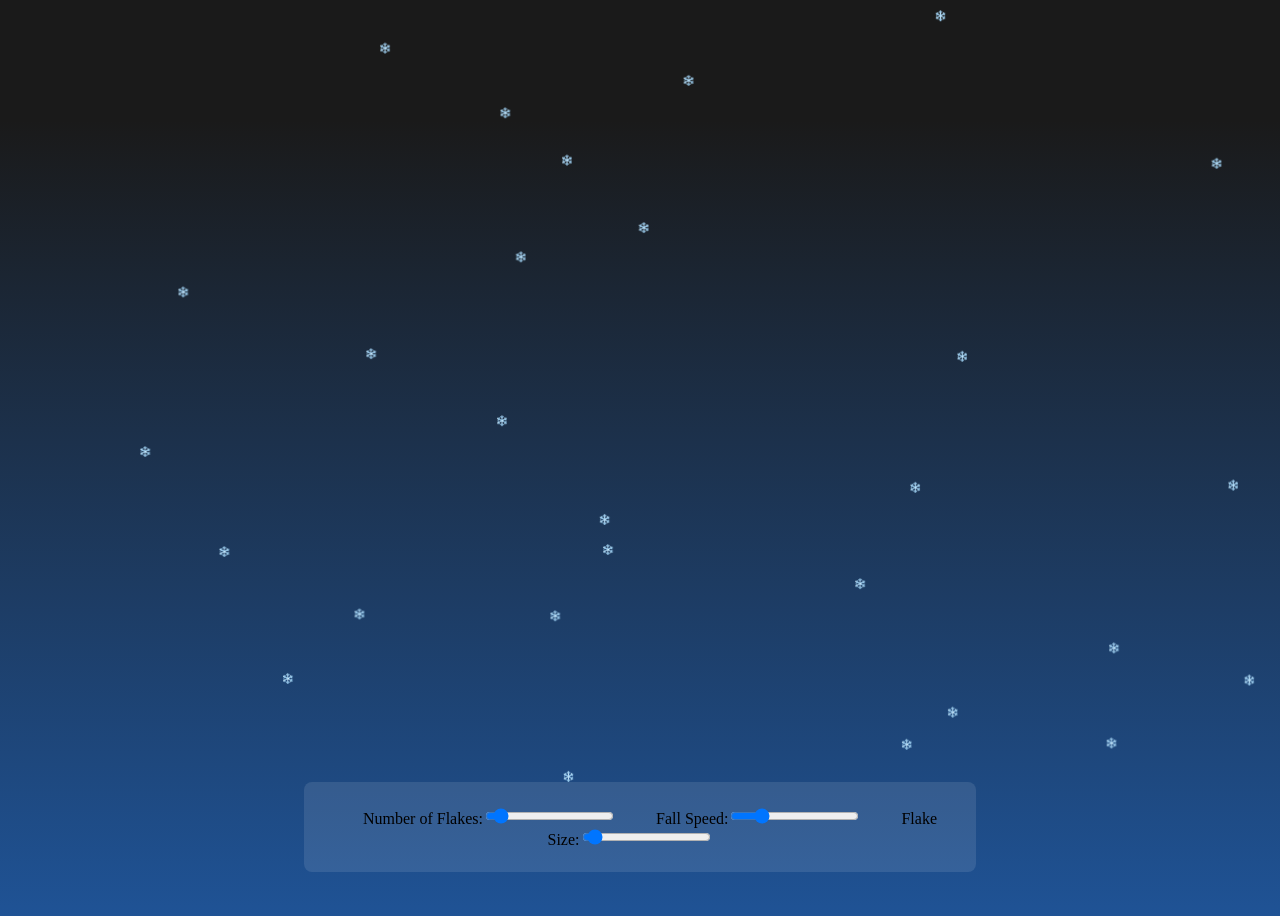
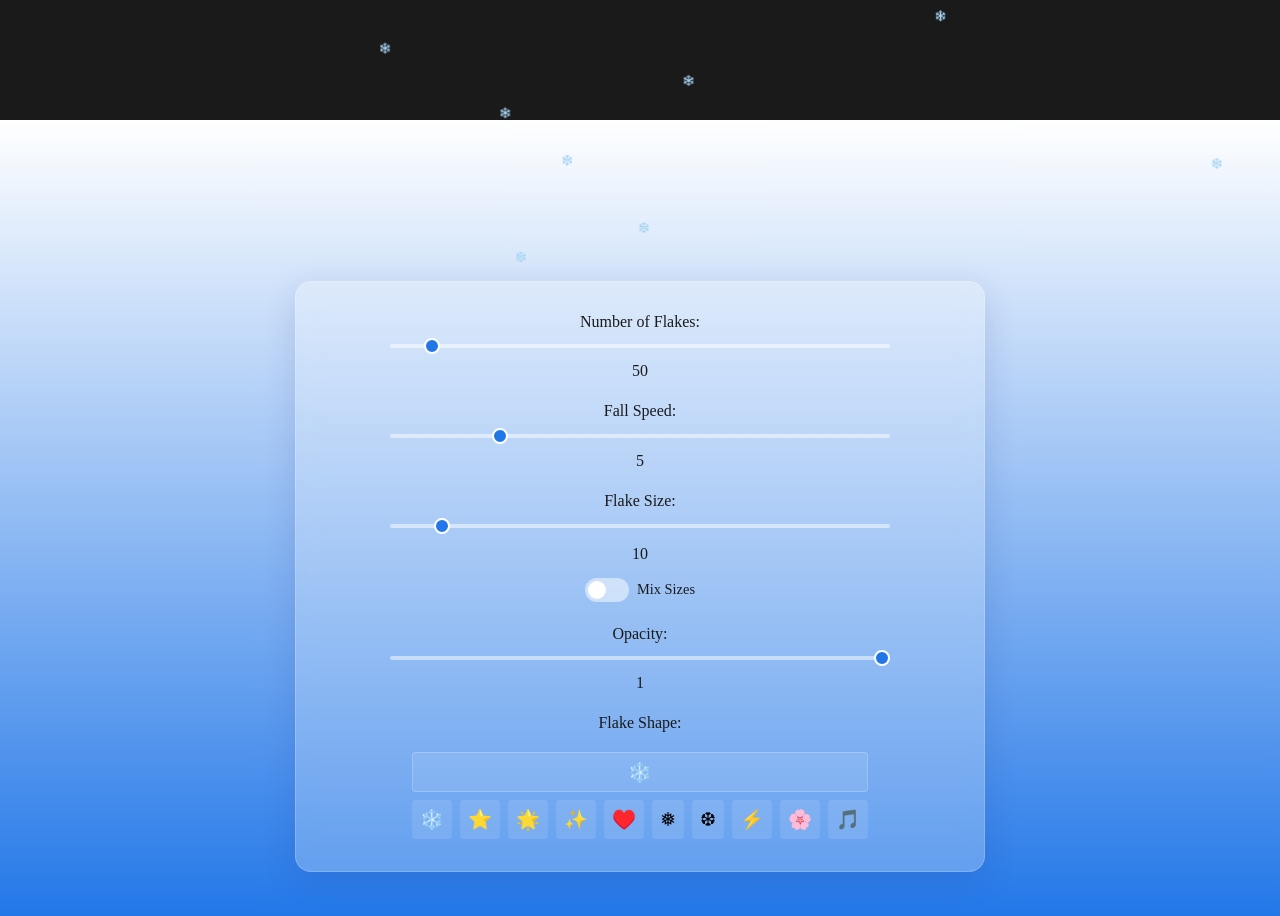
Before and after one commit to HelloHailie/react-snow-twinkle, a React (Vite) app: page / in a window 1280 px wide. Shown: the part 680-1596 px from the top of the page. Built offline with nearby package versions, Linux system fonts and the light colour scheme.

Commit message:
Feat: 옵션 추가

```diff
--- a/examples/custom-settings/App.module.css
+++ b/examples/custom-settings/App.module.css
@@ -1,7 +1,7 @@
 .container {
   width: 100vw;
   height: 100vh;
-  background: linear-gradient(to bottom, #1a1a1a, #1f5396);
+  background: linear-gradient(to bottom, #ffffffee, #2277e8);
   display: flex;
   flex-direction: column;
   padding: 1rem;
@@ -12,10 +12,27 @@
   width: 50%;
   align-self: center;
   text-align: center;
-  background: rgba(255, 255, 255, 0.1);
-  padding: 1.5rem;
-  border-radius: 8px;
+  background: rgba(255, 255, 255, 0.25);
+  backdrop-filter: blur(10px);
+  padding: 2rem;
+  border-radius: 16px;
   margin-bottom: 2rem;
+  box-shadow: 0 8px 32px 0 rgba(31, 38, 135, 0.15);
+  border: 1px solid rgba(255, 255, 255, 0.18);
+  color: #1a1a1a;
+  display: flex;
+  flex-direction: column;
+  gap: 1.5rem;
+}
+
+.controls label {
+  display: flex;
+  flex-direction: column;
+  align-items: center;
+  gap: 0.8rem;
+  font-weight: 500;
+  font-size: 1rem;
+  margin: 0;
 }
 
 .controlGroup {
@@ -43,6 +60,31 @@ label{
   margin-top: 0.25rem;
 }
 
+.controls input[type="range"] {
+  width: 80%;
+  height: 4px;
+  -webkit-appearance: none;
+  background: rgba(255, 255, 255, 0.5);
+  border-radius: 2px;
+  outline: none;
+}
+
+.controls input[type="range"]::-webkit-slider-thumb {
+  -webkit-appearance: none;
+  width: 16px;
+  height: 16px;
+  background: #2277e8;
+  border-radius: 50%;
+  cursor: pointer;
+  transition: all 0.2s ease;
+  border: 2px solid white;
+}
+
+.controls input[type="range"]::-webkit-slider-thumb:hover {
+  transform: scale(1.2);
+  background: #1a66d9;
+}
+
 .button {
   background: #0073e6;
   color: white;
@@ -56,3 +98,118 @@ label{
 .button:hover {
   background: #0066cc;
 }
+
+.emojiContainer {
+  display: flex;
+  flex-direction: column;
+  gap: 8px;
+  margin-top: 8px;
+}
+
+.emojiList {
+  display: flex;
+  flex-wrap: wrap;
+  gap: 8px;
+  justify-content: center;
+}
+
+.emojiButton {
+  background: rgba(255, 255, 255, 0.1);
+  border: none;
+  border-radius: 4px;
+  padding: 8px;
+  cursor: pointer;
+  font-size: 1.2rem;
+  transition: all 0.2s ease;
+}
+
+.emojiButton:hover {
+  background: rgba(255, 255, 255, 0.2);
+  transform: scale(1.1);
+}
+
+input[type="text"] {
+  padding: 8px;
+  border-radius: 4px;
+  border: 1px solid rgba(255, 255, 255, 0.2);
+  background: rgba(255, 255, 255, 0.1);
+  color: white;
+  text-align: center;
+  font-size: 1.2rem;
+}
+
+input[type="text"]::placeholder {
+  color: rgba(255, 255, 255, 0.5);
+}
+
+.sizeControl {
+  display: flex;
+  flex-direction: column;
+  align-items: center;
+  gap: 1rem;
+  width: 100%;
+}
+
+.mixToggle {
+  display: flex;
+  align-items: center;
+  gap: 0.5rem;
+  font-size: 0.9rem;
+}
+
+/* Toggle Switch */
+.switch {
+  position: relative;
+  display: inline-block;
+  width: 44px;
+  height: 24px;
+}
+
+.switch input {
+  opacity: 0;
+  width: 0;
+  height: 0;
+}
+
+.slider {
+  position: absolute;
+  cursor: pointer;
+  top: 0;
+  left: 0;
+  right: 0;
+  bottom: 0;
+  background-color: rgba(255, 255, 255, 0.5);
+  transition: .4s;
+  border-radius: 24px;
+}
+
+.slider:before {
+  position: absolute;
+  content: "";
+  height: 18px;
+  width: 18px;
+  left: 3px;
+  bottom: 3px;
+  background-color: white;
+  transition: .4s;
+  border-radius: 50%;
+}
+
+input:checked + .slider {
+  background-color: #2277e8;
+}
+
+input:checked + .slider:before {
+  transform: translateX(20px);
+}
+
+/* Disabled state for range input */
+input[type="range"]:disabled {
+  opacity: 0.5;
+  cursor: not-allowed;
+}
+
+input[type="range"]:disabled::-webkit-slider-thumb {
+  background: #cccccc;
+  cursor: not-allowed;
+}
--- a/examples/custom-settings/App.tsx
+++ b/examples/custom-settings/App.tsx
@@ -1,4 +1,4 @@
-import { useState } from "react";
+import { useState, useEffect } from "react";
 import SnowfallEffect from "../../src/SnowfallEffect";
 import styles from "./App.module.css";
 
@@ -9,7 +9,20 @@ const MAX_SIZE = 100;
 function App() {
   const [snowflakeCount, setsnowflakeCount] = useState(50);
   const [fallSpeed, setFallSpeed] = useState(5);
-  const [flakeSize, setFlakeSize] = useState(10);
+  const [flakeSize, setFlakeSize] = useState<number | 'mix'>(10);
+  const [isMixSize, setIsMixSize] = useState(false);
+  const [opacity, setOpacity] = useState(1);
+  const [flakeShape, setFlakeShape] = useState('❄️');
+
+  const emojiOptions = ['❄️', '⭐', '🌟', '✨', '♥️', '❅', '❆', '⚡', '🌸', '🎵'];
+
+  useEffect(() => {
+    if (isMixSize) {
+      setFlakeSize('mix');
+    } else {
+      setFlakeSize(10);
+    }
+  }, [isMixSize]);
 
   return (
     <div className={styles.container}>
@@ -17,6 +30,8 @@ function App() {
         snowflakeCount={snowflakeCount}
         fallSpeed={fallSpeed}
         flakeSize={flakeSize}
+        opacity={opacity}
+        flakeShape={flakeShape}
       />
       <div className={styles.controls}>
         <label>
@@ -28,6 +43,7 @@ function App() {
             value={snowflakeCount}
             onChange={(e) => setsnowflakeCount(Number(e.target.value))}
           />
+          {snowflakeCount}
         </label>
         <label>
           Fall Speed:
@@ -38,16 +54,66 @@ function App() {
             value={fallSpeed}
             onChange={(e) => setFallSpeed(Number(e.target.value))}
           />
+          {fallSpeed}
         </label>
         <label>
           Flake Size:
+          <div className={styles.sizeControl}>
+            <input
+              type='range'
+              min='1'
+              max={MAX_SIZE}
+              value={typeof flakeSize === 'number' ? flakeSize : 10}
+              onChange={(e) => setFlakeSize(Number(e.target.value))}
+              disabled={isMixSize}
+            />
+            {typeof flakeSize === 'number' ? flakeSize : 'Mixed'}
+            <div className={styles.mixToggle}>
+              <label className={styles.switch}>
+                <input
+                  type="checkbox"
+                  checked={isMixSize}
+                  onChange={(e) => setIsMixSize(e.target.checked)}
+                />
+                <span className={styles.slider}></span>
+              </label>
+              <span>Mix Sizes</span>
+            </div>
+          </div>
+        </label>
+        <label>
+          Opacity:
           <input
             type='range'
-            min='5'
-            max={MAX_SIZE}
-            value={flakeSize}
-            onChange={(e) => setFlakeSize(Number(e.target.value))}
+            min='0'
+            max='1'
+            step='0.1'
+            value={opacity}
+            onChange={(e) => setOpacity(Number(e.target.value))}
           />
+          {opacity}
+        </label>
+        <label>
+          Flake Shape:
+          <div className={styles.emojiContainer}>
+            <input
+              type='text'
+              value={flakeShape}
+              onChange={(e) => setFlakeShape(e.target.value)}
+              placeholder="Type or select emoji"
+            />
+            <div className={styles.emojiList}>
+              {emojiOptions.map((emoji) => (
+                <button
+                  key={emoji}
+                  onClick={() => setFlakeShape(emoji)}
+                  className={styles.emojiButton}
+                >
+                  {emoji}
+                </button>
+              ))}
+            </div>
+          </div>
         </label>
       </div>
     </div>
```
